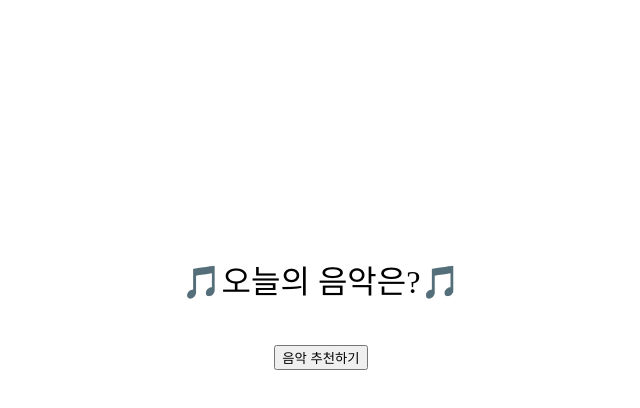
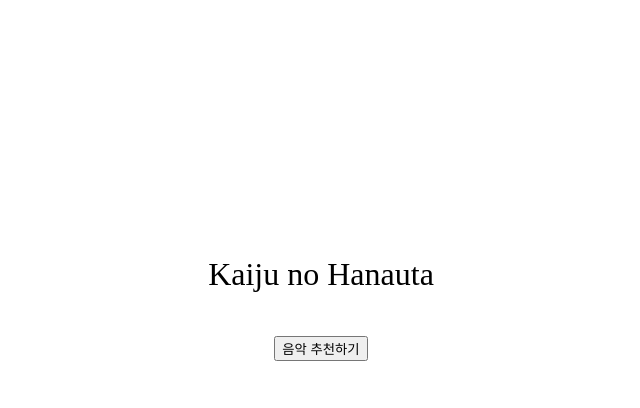
Before and after one commit to hello7094/today-s-song-recommendation, a plain HTML site: page index.html in a window 1280 px wide. Both pictures are taken after a click on the button "음악 추천하기". Shown: the whole page, without its empty margins (319-959 px from the left). Drawn offline with Linux system fonts and the light colour scheme.

Commit message:
Update index.html

```diff
--- a/index.html
+++ b/index.html
@@ -23,8 +23,8 @@
                 "Some like it hot",
                 "Kaiju no Hanauta",
                 "Bansanka",
-                "lemon"
-                "inferno"
+                "lemon",
+                "inferno",
             ];
             document.getElementById("message").innerText = messages[Math.floor(Math.random() * messages.length)];
         }
```
